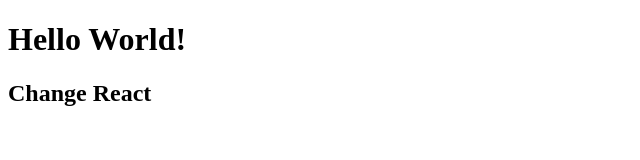
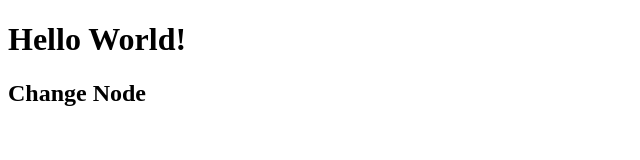
Before and after one commit to liruenth/BigSite, a plain HTML site: page index.html in a window 1280 px wide. Shown: the full height of the page, 0-640 px from the left. Drawn offline with Linux system fonts and the light colour scheme.

Commit message:
Added Node

```diff
--- a/index.html
+++ b/index.html
@@ -5,6 +5,6 @@
 </head>
 <body>
   <h1>Hello World!</h1>
-  <h2>Change React</h2>
+  <h2>Change Node</h2>
 </body>
 </html>
```
